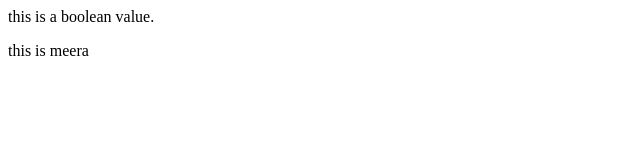
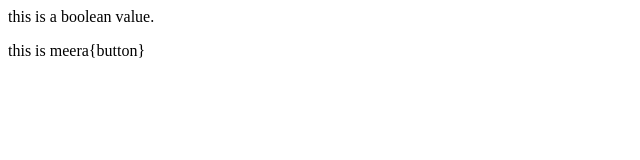
Before and after one commit to someshlenka/localrepo, a plain HTML site: page index.html in a window 1280 px wide. Shown: the full height of the page, 0-640 px from the left. Drawn offline with Linux system fonts and the light colour scheme.

```diff
--- a/index.html
+++ b/index.html
@@ -1,2 +1,2 @@
 <p>this is a boolean value.</p>
-<p>this is meera</p>
+<p>this is meera{button}</p>
```
